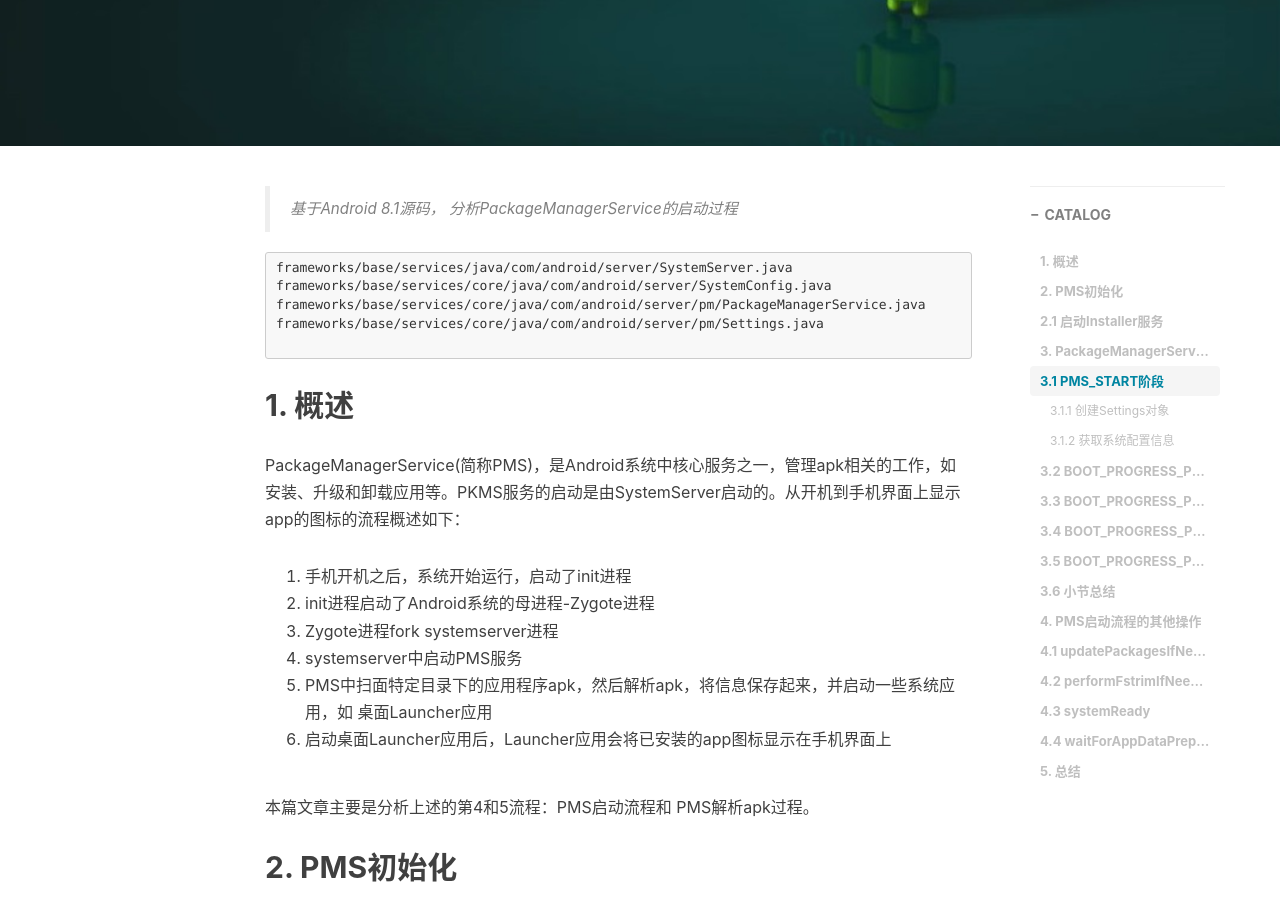
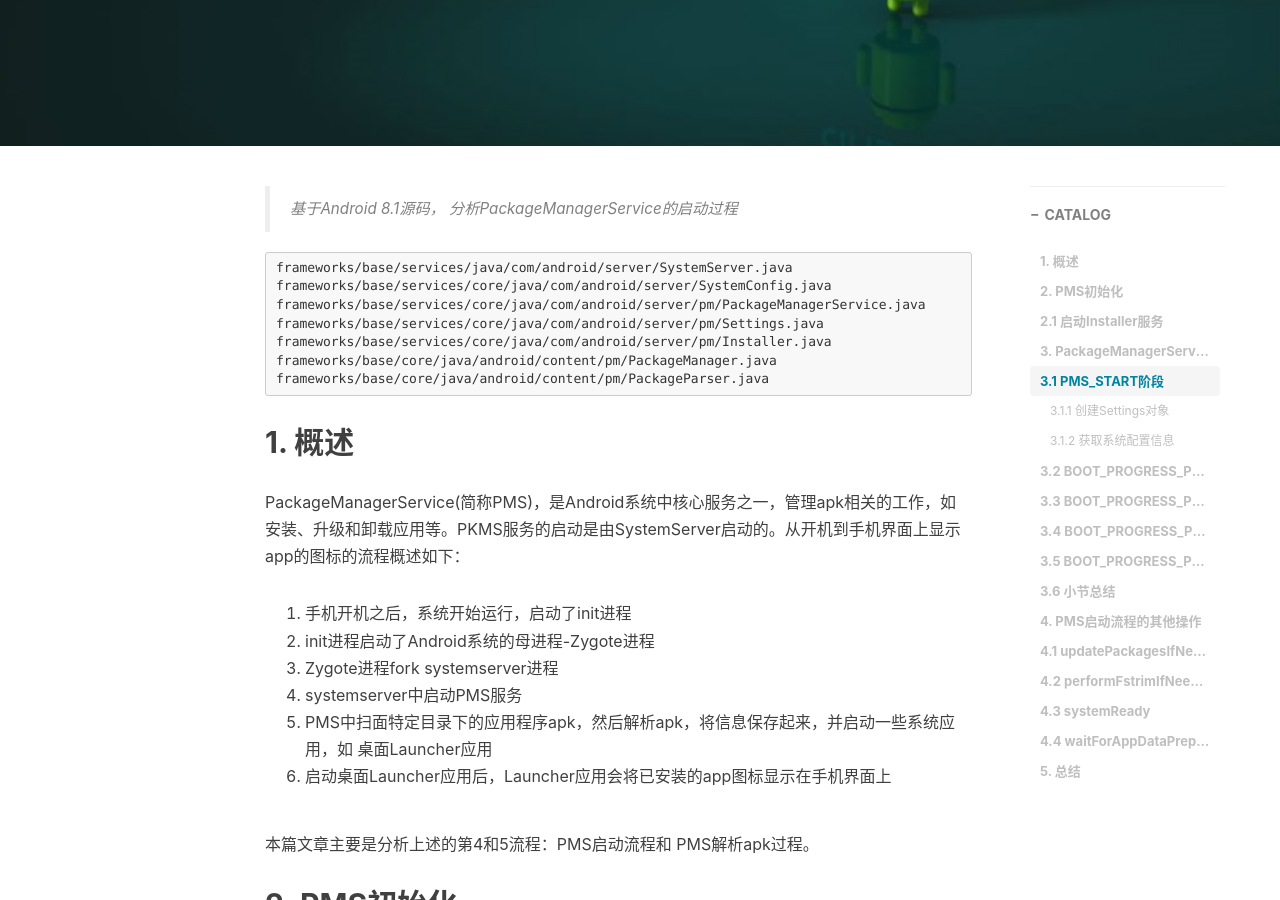
Before and after one commit to vane918/vane918.github.io, a Jekyll site: the page built from _posts/2020-04-13-pms-start.md, in a window 1280 px wide and 900 px high, scrolled down 371 px. Built offline with Jekyll 4.4.1, drawn with Linux system fonts in a browser that asks for light colours; nearby versions of some CDN libraries; comment, search, counter and statistics services are not loaded.

Commit message:
'update'

````diff
--- a/_posts/2020-04-13-pms-start.md
+++ b/_posts/2020-04-13-pms-start.md
@@ -18,7 +18,9 @@ frameworks/base/services/java/com/android/server/SystemServer.java
 frameworks/base/services/core/java/com/android/server/SystemConfig.java
 frameworks/base/services/core/java/com/android/server/pm/PackageManagerService.java
 frameworks/base/services/core/java/com/android/server/pm/Settings.java
-
+frameworks/base/services/core/java/com/android/server/pm/Installer.java
+frameworks/base/core/java/android/content/pm/PackageManager.java
+frameworks/base/core/java/android/content/pm/PackageParser.java
 ```
 
 ## 1. 概述
````
